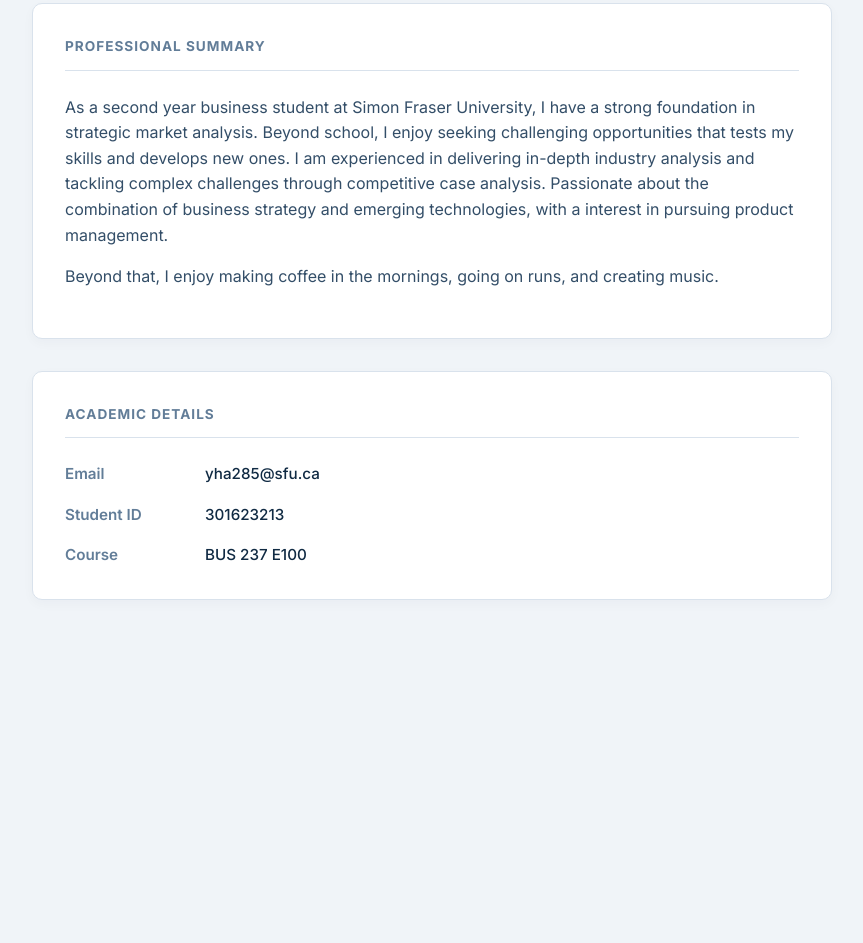
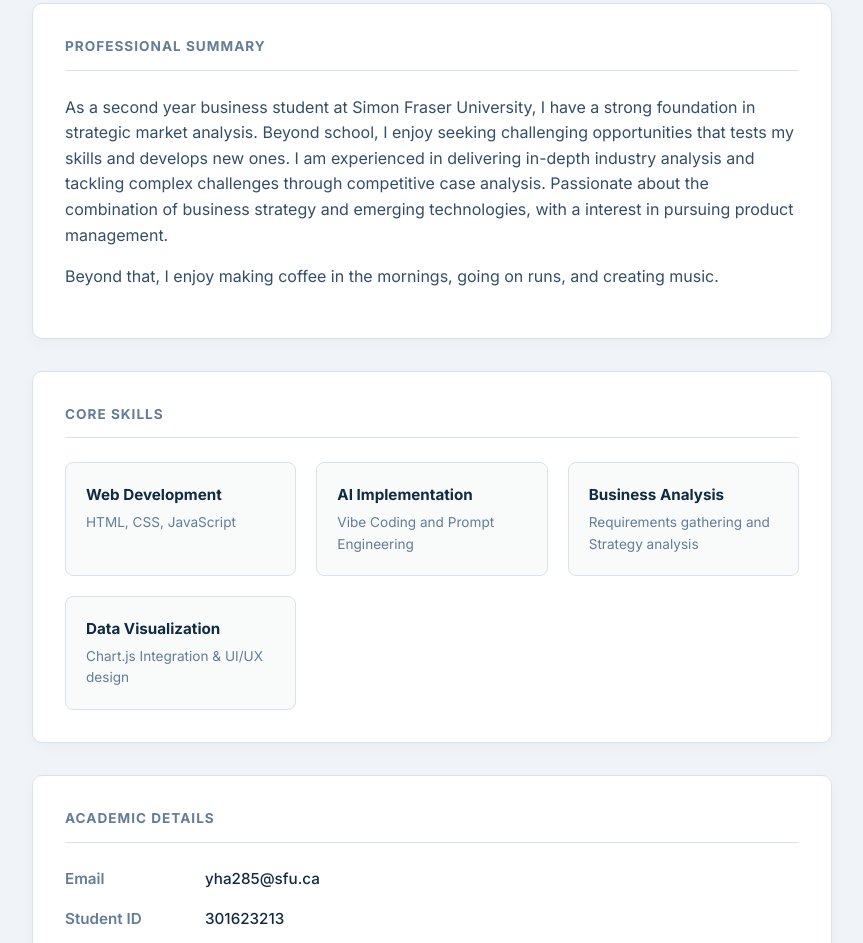
Before and after one commit to jyunhe/ABC_Dashboard_YaejunHan, a plain HTML site: page about.html in a window 1280 px wide. Shown: the part 320-1263 px from the top of the page, without its empty margins (208-1071 px from the left). Before the commit the page ends 968 px from the top, so only its background shows below. Drawn offline with Linux system fonts and the light colour scheme.

Commit message:
Update about.html

```diff
--- a/about.html
+++ b/about.html
@@ -144,7 +144,27 @@
                 <p> Beyond that, I enjoy making coffee in the mornings, going on runs, and creating music.</p>
             </div>
         </div>
-
+<div class="section">
+            <div class="section-header">Core Skills</div>
+            <div class="skills-grid">
+                <div class="skill-card">
+                    <h4>Web Development</h4>
+                    <p>HTML, CSS, JavaScript</p>
+                </div>
+                <div class="skill-card">
+                    <h4>AI Implementation</h4>
+                    <p>Vibe Coding and Prompt Engineering</p>
+                </div>
+                <div class="skill-card">
+                    <h4>Business Analysis</h4>
+                    <p>Requirements gathering and Strategy analysis</p>
+                </div>
+                <div class="skill-card">
+                    <h4>Data Visualization</h4>
+                    <p>Chart.js Integration & UI/UX design</p>
+                </div>
+            </div>
+        </div>
         <div class="section">
             <div class="section-header">Academic Details</div>
             <div class="contact-grid">
```
